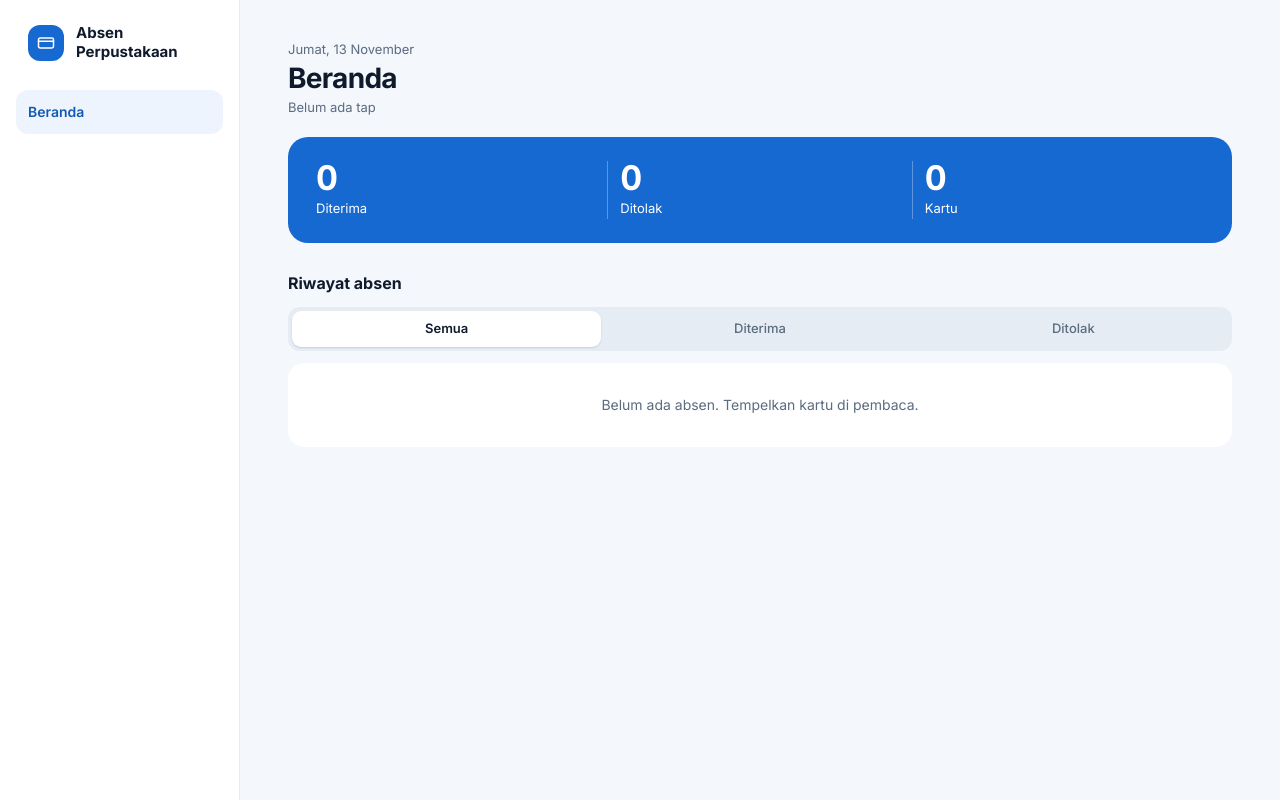
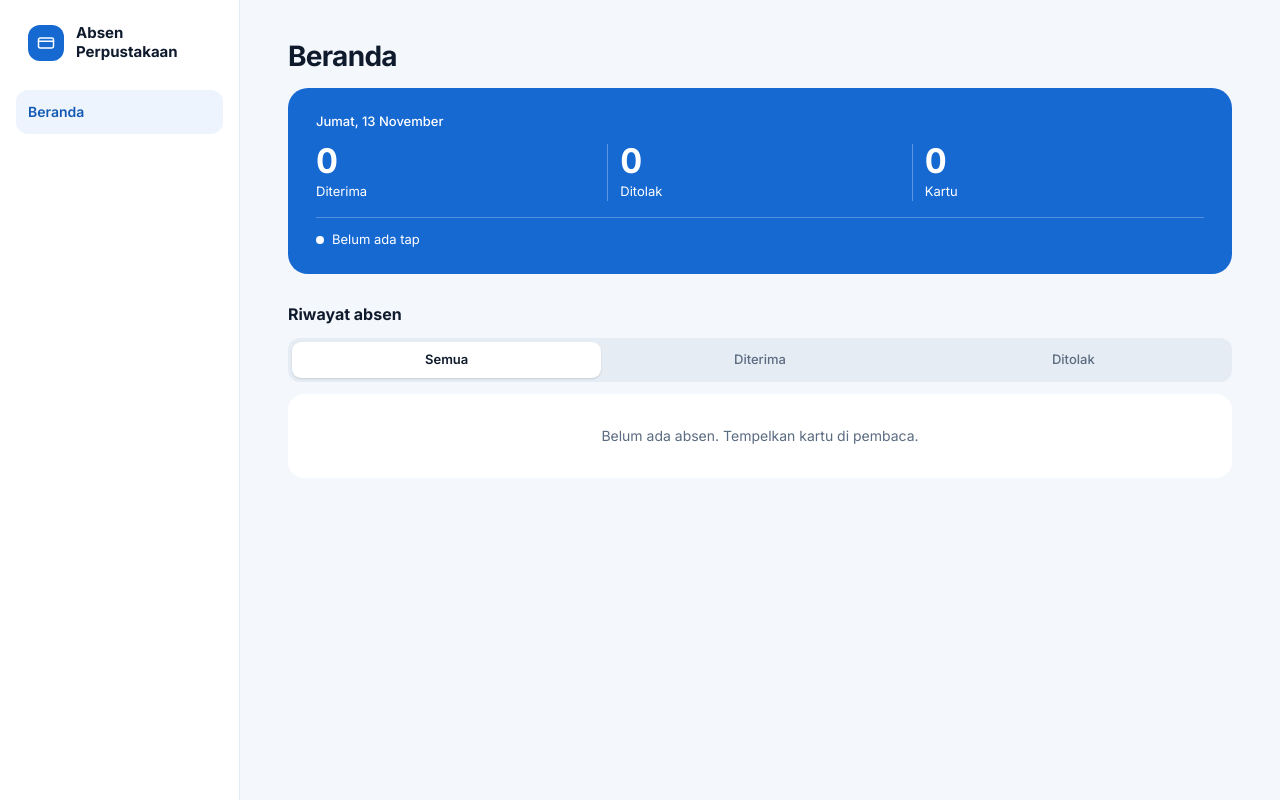
Before and after one commit to the1975/absen-nfc-backend, a FastAPI app: page /dashboard in a window 1280 px wide. Run offline with FastAPI, Linux system fonts and the light colour scheme; data that the repository does not hold is empty; some libraries are stand-ins or nearby versions.

Commit message:
[EDIT] Bagian atas Beranda dirapikan: tanggal dan tap terakhir masuk ke kotak biru, dan tampilan dikunci mode terang putih-biru

```diff
--- a/server/main.py
+++ b/server/main.py
@@ -204,6 +204,7 @@ def ambil_data(terakhir_id=None, status="semua"):
     return {
         "absen": absen, "diterima": diterima, "ditolak": ditolak, "jumlah_kartu": jumlah_kartu,
         "status": status,
+        "tanggal": tanggal_indo(),
         "id_terbaru": terbaru["id"] if terbaru else 0,
         "tap_terakhir": waktu_relatif(terbaru["waktu"]) if terbaru else None,
     }
--- a/server/templates/_ringkasan.html
+++ b/server/templates/_ringkasan.html
@@ -1,8 +1,6 @@
-<p class="mt-1 text-[13px] text-[#5B6B80] dark:text-[#9AA8B8]">
-  {% if tap_terakhir %}Tap terakhir {{ tap_terakhir }}{% else %}Belum ada tap{% endif %}
-</p>
-
-<section class="mt-5 flex rounded-[20px] bg-brand-500 px-5 py-5 text-white md:px-7 md:py-6 dark:bg-brand-600">
+<section class="mt-4 rounded-[20px] bg-brand-500 px-5 py-5 text-white md:px-7 md:py-6">
+  <p class="text-[13px] font-medium">{{ tanggal }}</p>
+  <div class="mt-3 flex">
     <div class="flex-1 border-r border-white/30 pr-3">
       <div class="text-[34px] font-bold leading-none tabular-nums">{{ diterima }}</div>
       <div class="mt-1 text-[13px]">Diterima</div>
@@ -14,6 +12,11 @@
     <div class="flex-1 pl-3">
       <div class="text-[34px] font-bold leading-none tabular-nums">{{ jumlah_kartu }}</div>
       <div class="mt-1 text-[13px]">Kartu</div>
+    </div>
+  </div>
+  <div class="mt-4 flex items-center gap-2 border-t border-white/25 pt-3 text-[13px]">
+    <span class="h-2 w-2 rounded-full bg-white"></span>
+    {% if tap_terakhir %}Tap terakhir {{ tap_terakhir }}{% else %}Belum ada tap{% endif %}
   </div>
 </section>
 
--- a/server/templates/base.html
+++ b/server/templates/base.html
@@ -3,12 +3,14 @@
 <head>
 <meta charset="utf-8">
 <meta name="viewport" content="width=device-width, initial-scale=1">
+<meta name="color-scheme" content="light">
 <title>{% block judul %}Absen Perpustakaan{% endblock %}</title>
 <link rel="preconnect" href="https://fonts.googleapis.com">
 <link rel="stylesheet" href="https://fonts.googleapis.com/css2?family=Inter:wght@400;500;600;700&display=swap">
 <script src="https://cdn.tailwindcss.com/3.4.17"></script>
 <script>
 tailwind.config = {
+  darkMode: "class",
   theme: { extend: {
     colors: { brand: { 50: "#EEF4FD", 100: "#DCE8FA", 500: "#1769D2", 600: "#1259B3", 700: "#0E4894" } },
     fontFamily: { sans: ["Inter", "system-ui", "sans-serif"] }
--- a/server/templates/beranda.html
+++ b/server/templates/beranda.html
@@ -2,8 +2,7 @@
 {% block judul %}Beranda | Absen Perpustakaan{% endblock %}
 {% block isi %}
 
-<p class="text-[13px] text-[#5B6B80] dark:text-[#9AA8B8]">{{ tanggal }}</p>
-<h1 class="mt-0.5 text-2xl font-bold tracking-tight md:text-[28px]">Beranda</h1>
+<h1 class="text-2xl font-bold tracking-tight md:text-[28px]">Beranda</h1>
 
 <div id="live" hx-get="/dashboard/bagian" hx-trigger="every 5s" hx-swap="innerHTML" hx-vals='js:{terakhir: window.idTerakhir || 0, status: window.filterStatus || "semua"}'>
   {% include "_ringkasan.html" %}
```
Lines whose indentation alone changed are shown as unchanged.
